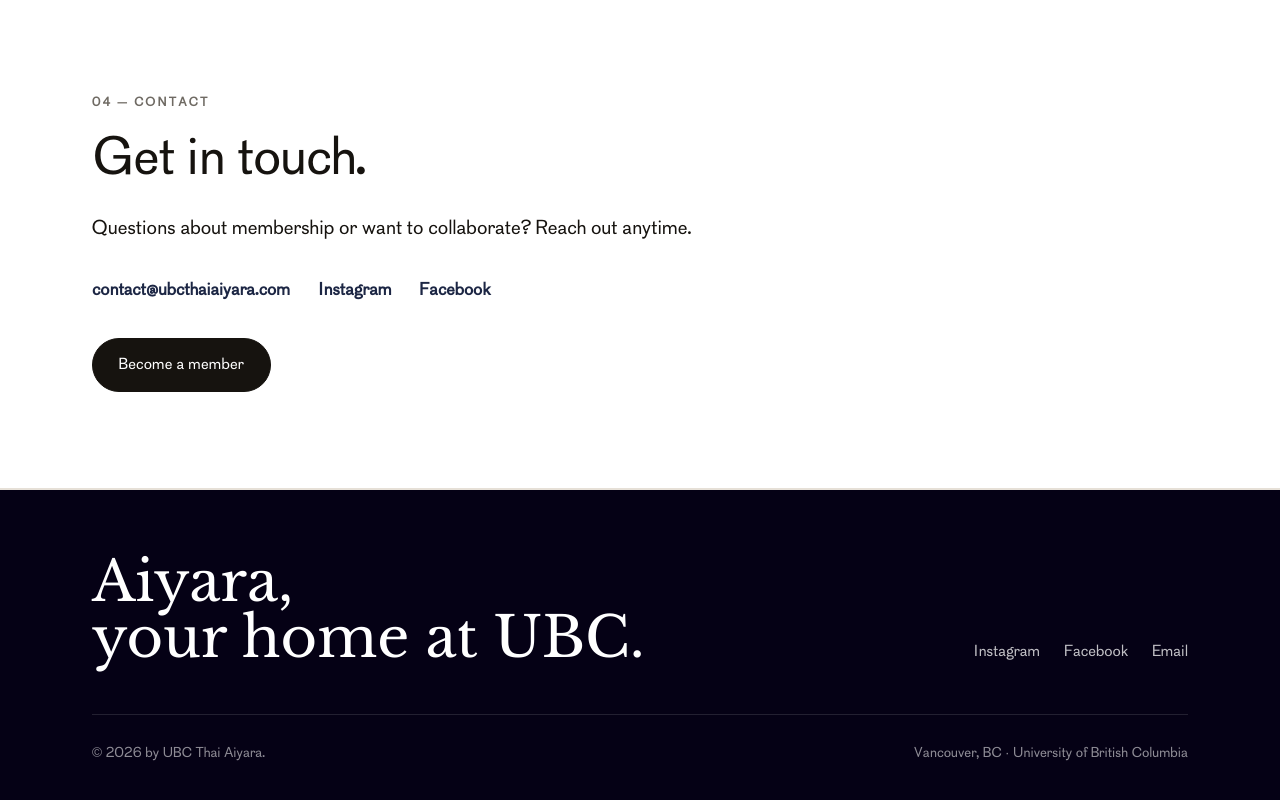
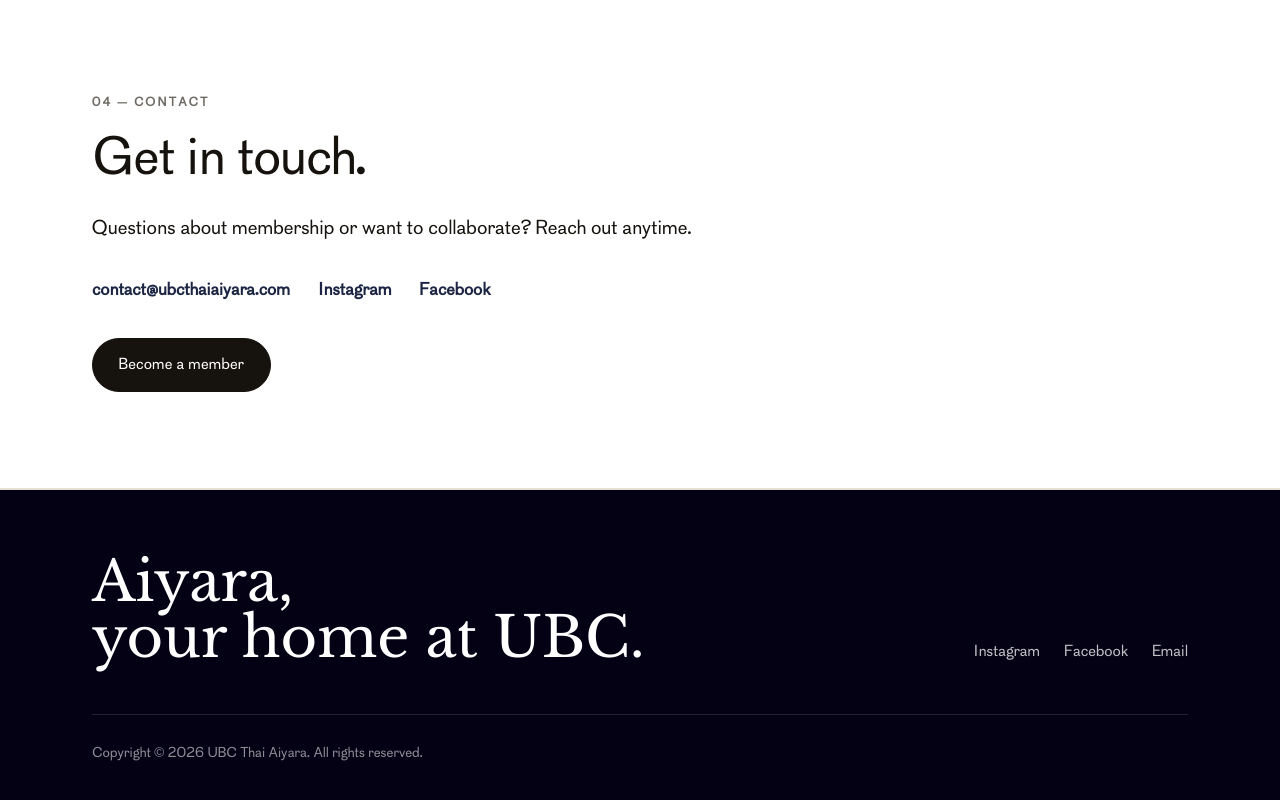
Before and after one commit to ubcthaiaiyara/website, a Next.js app: page / in a window 1280 px wide. Shown: the part 2890-3690 px from the top of the page. Built offline with nearby package versions, Linux system fonts and the light colour scheme; no server answers.

Commit message:
chore(footer): update copyright line and drop location note

```diff
--- a/app/layout.tsx
+++ b/app/layout.tsx
@@ -70,10 +70,8 @@ export default function RootLayout({
                         </div>
                         <div className="footer-bottom">
                             <p className="copyright">
-                                © {new Date().getFullYear()} by UBC Thai Aiyara.
-                            </p>
-                            <p className="copyright">
-                                Vancouver, BC · University of British Columbia
+                                Copyright © {new Date().getFullYear()} UBC Thai
+                                Aiyara. All rights reserved.
                             </p>
                         </div>
                     </div>
```
